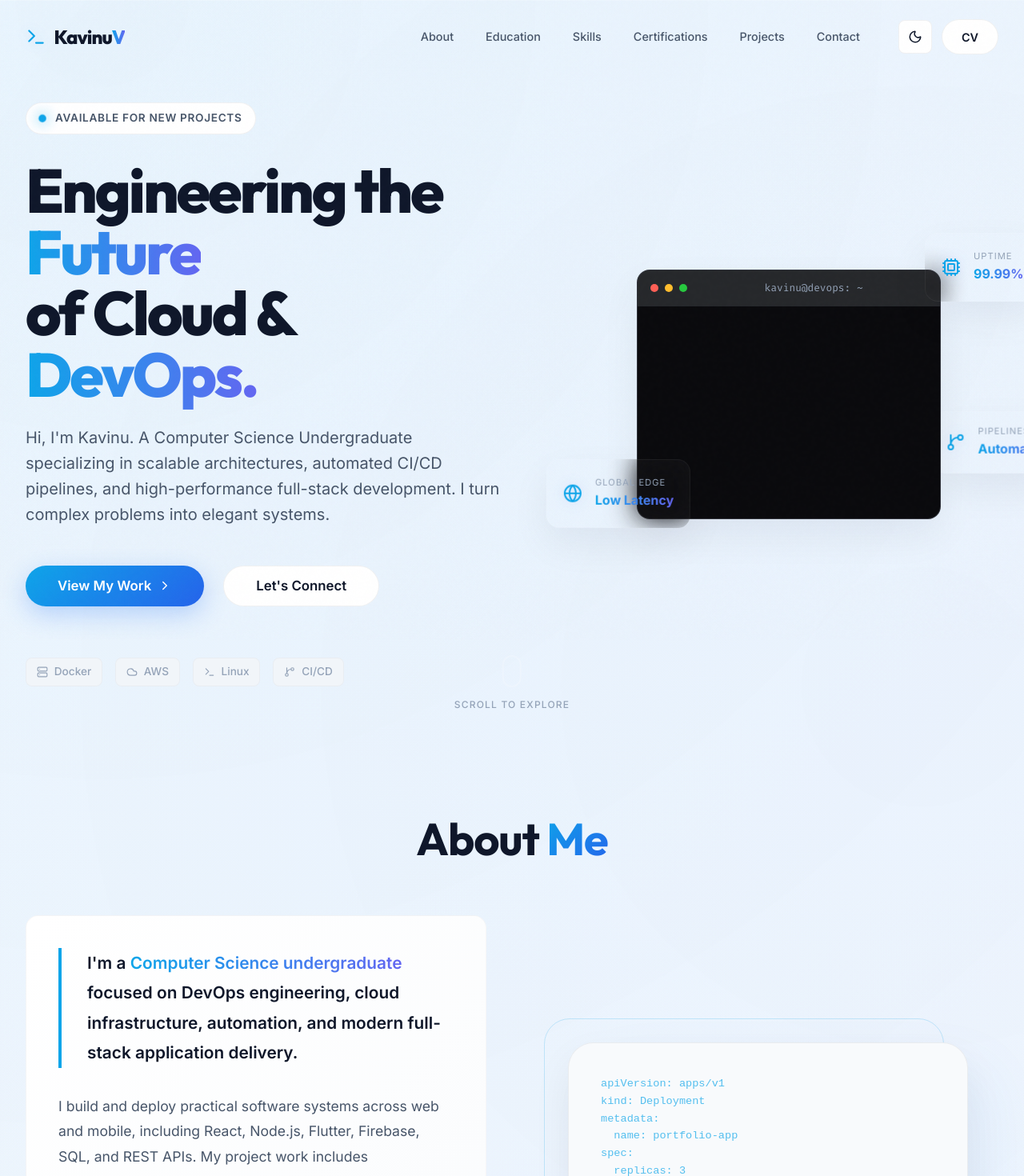
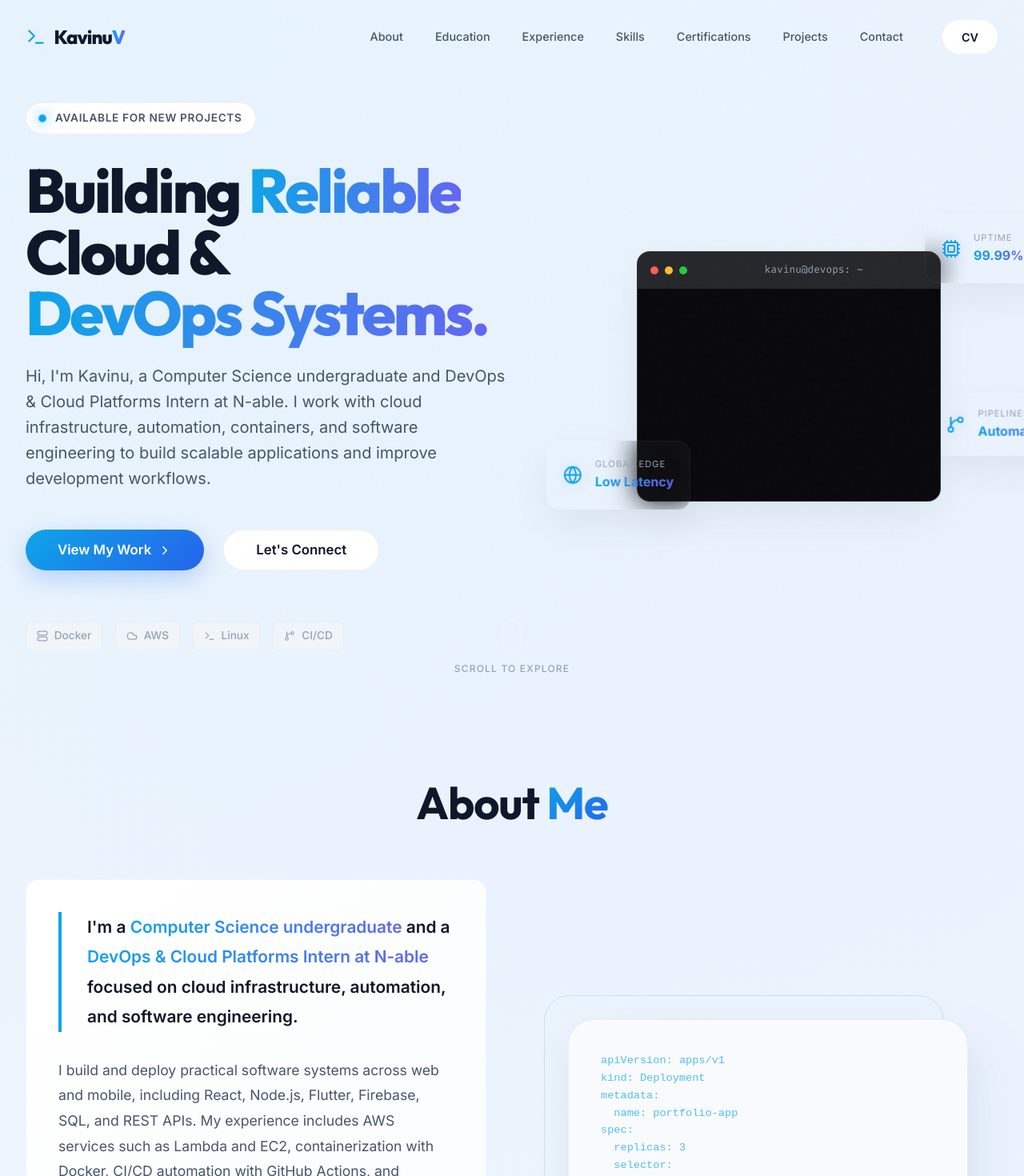
Before and after one commit to kavinu1/Portfolio, a React (Vite) app: page / in a window 1280 px wide. Shown: the top 1470 px of the page at 80% size. Built offline with nearby package versions, Linux system fonts and the light colour scheme.

Commit message:
Enhance portfolio: add Experience section, update About and Hero content, improve Navbar theme handling, and refine Skills and Certifications

```diff
--- a/index.html
+++ b/index.html
@@ -9,18 +9,8 @@
     <meta name="color-scheme" content="dark light" />
     <script>
       (function () {
-        try {
-          var storageKey = "theme";
-          var stored = localStorage.getItem(storageKey);
-          var theme =
-            stored === "light" || stored === "dark"
-              ? stored
-              : window.matchMedia &&
-                  window.matchMedia("(prefers-color-scheme: light)").matches
-                ? "light"
-                : "dark";
-          document.documentElement.dataset.theme = theme;
-        } catch (e) {}
+        var themeQuery = window.matchMedia("(prefers-color-scheme: light)");
+        document.documentElement.dataset.theme = themeQuery.matches ? "light" : "dark";
       })();
     </script>
     <!-- Google Fonts -->
--- a/src/App.tsx
+++ b/src/App.tsx
@@ -2,6 +2,7 @@ import Navbar from "./components/Navbar";
 import Hero from "./components/Hero";
 import About from "./components/About";
 import Education from "./components/Education";
+import Experience from "./components/Experience";
 import Skills from "./components/Skills";
 import Certifications from "./components/Certifications";
 import Projects from "./components/Projects";
@@ -18,6 +19,7 @@ function App() {
         <Hero />
         <About />
         <Education />
+        <Experience />
         <Skills />
         <Certifications />
         <Projects />
--- a/src/components/About.tsx
+++ b/src/components/About.tsx
@@ -17,13 +17,15 @@ const About: React.FC = () => {
               <span className="text-gradient">
                 Computer Science undergraduate
               </span>{" "}
-              focused on DevOps engineering, cloud infrastructure, automation,
-              and modern full-stack application delivery.
+              and a{" "}
+              <span className="text-gradient">DevOps &amp; Cloud Platforms Intern at N-able</span>{" "}
+              focused on cloud infrastructure, automation, and software engineering.
             </p>
             <p>
               I build and deploy practical software systems across web and
               mobile, including React, Node.js, Flutter, Firebase, SQL, and REST
-              APIs. My project work includes containerization with Docker,
+              APIs. My experience includes AWS services such as Lambda and EC2,
+              containerization with Docker,
               CI/CD automation with GitHub Actions, and deployments across
               Vercel, Render, Netlify, and Cloudflare Pages.
             </p>
@@ -39,7 +41,7 @@ const About: React.FC = () => {
                 <MapPin className="stat-icon" />
                 <div className="stat-info">
                   <h4>Location</h4>
-                  <p>Padukka, Sri Lanka</p>
+                  <p>Colombo, Sri Lanka</p>
                 </div>
               </div>
               <div className="stat-card">
--- a/src/components/Certifications.tsx
+++ b/src/components/Certifications.tsx
@@ -3,6 +3,10 @@ import { Award } from "lucide-react";
 import "./Certifications.css";
 
 const certificationsData = [
+  {
+    title: "AI Skills Fest 2026",
+    icon: <Award size={20} />,
+  },
   {
     title: "DevOps 101 Bootcamp",
     provider: "CoDeKu DevOps Academy",
@@ -40,6 +44,10 @@ const certificationsData = [
     icon: <Award size={20} />,
   },
   {
+    title: "Python for Non-Programmers",
+    icon: <Award size={20} />,
+  },
+  {
     title: "Data Science Math Skills",
     provider: "Duke University",
     date: "November 2023",
@@ -65,8 +73,8 @@ const Certifications: React.FC = () => {
               <div className="cert-icon text-gradient">{cert.icon}</div>
               <div className="cert-info">
                 <h3>{cert.title}</h3>
-                <p className="provider">{cert.provider}</p>
-                <p className="date">{cert.date}</p>
+                {cert.provider && <p className="provider">{cert.provider}</p>}
+                {cert.date && <p className="date">{cert.date}</p>}
               </div>
             </div>
           ))}
--- a/src/components/Contact.tsx
+++ b/src/components/Contact.tsx
@@ -41,28 +41,6 @@ const Contact: React.FC = () => {
             </p>
 
             <div className="contact-methods">
-              <a
-                href="mailto:kavinuthepul456@gmail.com"
-                className="contact-method"
-              >
-                <div className="method-icon">
-                  <Mail size={24} />
-                </div>
-                <div className="method-details">
-                  <h4>Email Me</h4>
-                  <span>kavinuthepul456@gmail.com</span>
-                </div>
-              </a>
-
-              <a href="tel:+94712190188" className="contact-method">
-                <div className="method-icon">
-                  <Phone size={24} />
-                </div>
-                <div className="method-details">
-                  <h4>Call / WhatsApp</h4>
-                  <span>+94 71 219 0188</span>
-                </div>
-              </a>
 
               <a
                 href="https://www.linkedin.com/in/kavinuv"
@@ -112,7 +90,7 @@ const Contact: React.FC = () => {
             onSubmit={handleSubmit}
           >
             <div className="form-group">
-              <label htmlFor="name">System Admin Name</label>
+              <label htmlFor="name">Name</label>
               <input
                 type="text"
                 id="name"
@@ -123,7 +101,7 @@ const Contact: React.FC = () => {
             </div>
 
             <div className="form-group">
-              <label htmlFor="email">Return Address</label>
+              <label htmlFor="email">Email</label>
               <input
                 type="email"
                 id="email"
@@ -134,12 +112,12 @@ const Contact: React.FC = () => {
             </div>
 
             <div className="form-group">
-              <label htmlFor="message">Payload</label>
+              <label htmlFor="message">Message</label>
               <textarea
                 id="message"
                 name="message"
                 rows={5}
-                placeholder="Execute connection request..."
+                placeholder="Enter Your Message"
                 required
               ></textarea>
             </div>
--- /dev/null
+++ b/src/components/Experience.tsx
@@ -0,0 +1,30 @@
+import React from "react";
+import { Briefcase, Calendar, MapPin } from "lucide-react";
+
+const Experience: React.FC = () => (
+  <section className="education section" id="experience">
+    <div className="container">
+      <h2 className="section-title">
+        Professional <span>Experience</span>
+      </h2>
+      <div className="timeline">
+        <article className="timeline-item animate-fade-up">
+          <div className="timeline-dot"></div>
+          <div className="timeline-content glass-card">
+            <div className="degree-header">
+              <Briefcase size={20} className="text-gradient" />
+              <h3>DevOps &amp; Cloud Platforms Intern</h3>
+            </div>
+            <p className="institution">N-able</p>
+            <div className="edu-meta">
+              <span className="meta-item"><Calendar size={14} /> September 2026 - Present</span>
+              <span className="meta-item"><MapPin size={14} /> Colombo, Sri Lanka</span>
+            </div>
+          </div>
+        </article>
+      </div>
+    </div>
+  </section>
+);
+
+export default Experience;
--- a/src/components/Footer.tsx
+++ b/src/components/Footer.tsx
@@ -1,5 +1,5 @@
 import React from "react";
-import { Github, Linkedin, Mail } from "lucide-react";
+import { Github, Linkedin } from "lucide-react";
 import "./Footer.css";
 
 const Footer: React.FC = () => {
@@ -67,9 +67,6 @@ const Footer: React.FC = () => {
             >
               <Linkedin size={20} />
             </a>
-            <a href="mailto:kavinuthepul456@gmail.com" aria-label="Email">
-              <Mail size={20} />
-            </a>
           </div>
         </div>
       </div>
--- a/src/components/Hero.tsx
+++ b/src/components/Hero.tsx
@@ -20,15 +20,16 @@ const Hero: React.FC = () => {
           </div>
 
           <h1 className="hero-title animate-fade-up animate-delay-1">
-            Engineering the <span className="text-gradient">Future</span> <br />
-            of Cloud & <br />
-            <span className="text-gradient">DevOps.</span>
+            Building <span className="text-gradient">Reliable</span> <br />
+            Cloud & <br />
+            <span className="text-gradient">DevOps Systems.</span>
           </h1>
 
           <p className="hero-subtitle animate-fade-up animate-delay-2">
-            Hi, I'm Kavinu. A Computer Science Undergraduate specializing in
-            scalable architectures, automated CI/CD pipelines, and high-performance
-            full-stack development. I turn complex problems into elegant systems.
+            Hi, I'm Kavinu, a Computer Science undergraduate and DevOps & Cloud
+            Platforms Intern at N-able. I work with cloud infrastructure,
+            automation, containers, and software engineering to build scalable
+            applications and improve development workflows.
           </p>
 
           <div className="hero-actions animate-fade-up animate-delay-3">
--- a/src/components/Navbar.tsx
+++ b/src/components/Navbar.tsx
@@ -3,43 +3,22 @@ import {
   Terminal,
   Menu,
   X,
-  Sun,
-  Moon,
   User,
   GraduationCap,
   Cpu,
   Award,
   Briefcase,
-  Mail,
+  MessageSquare,
   Github,
   Linkedin,
   ChevronRight,
 } from "lucide-react";
 import "./Navbar.css";
 
-type Theme = "dark" | "light";
-
-const THEME_STORAGE_KEY = "theme";
-
-function getInitialTheme(): Theme {
-  if (typeof window === "undefined") return "dark";
-  try {
-    const stored = window.localStorage.getItem(THEME_STORAGE_KEY);
-    if (stored === "light" || stored === "dark") return stored;
-  } catch {
-    // ignore
-  }
-  return window.matchMedia &&
-    window.matchMedia("(prefers-color-scheme: light)").matches
-    ? "light"
-    : "dark";
-}
-
 const Navbar: React.FC = () => {
   const [isScrolled, setIsScrolled] = useState(false);
   const [isMobileMenuOpen, setIsMobileMenuOpen] = useState(false);
   const [activeSection, setActiveSection] = useState("home");
-  const [theme, setTheme] = useState<Theme>(() => getInitialTheme());
   const resumeHref = `${import.meta.env.BASE_URL}Kavinu Vanniarachchi CV.pdf`;
 
   useEffect(() => {
@@ -52,6 +31,7 @@ const Navbar: React.FC = () => {
       "home",
       "about",
       "education",
+      "experience",
       "skills",
       "certifications",
       "projects",
@@ -92,13 +72,15 @@ const Navbar: React.FC = () => {
   }, [isMobileMenuOpen]);
 
   useEffect(() => {
-    document.documentElement.dataset.theme = theme;
-    try {
-      window.localStorage.setItem(THEME_STORAGE_KEY, theme);
-    } catch {
-      // ignore
-    }
-  }, [theme]);
+    const themeQuery = window.matchMedia("(prefers-color-scheme: light)");
+    const applyTheme = () => {
+      document.documentElement.dataset.theme = themeQuery.matches ? "light" : "dark";
+    };
+
+    applyTheme();
+    themeQuery.addEventListener("change", applyTheme);
+    return () => themeQuery.removeEventListener("change", applyTheme);
+  }, []);
 
   useEffect(() => {
     if (!isMobileMenuOpen) return;
@@ -117,6 +99,12 @@ const Navbar: React.FC = () => {
       id: "education",
       icon: <GraduationCap size={20} />,
     },
+    {
+      name: "Experience",
+      href: "#experience",
+      id: "experience",
+      icon: <Briefcase size={20} />,
+    },
     { name: "Skills", href: "#skills", id: "skills", icon: <Cpu size={20} /> },
     {
       name: "Certifications",
@@ -130,15 +118,8 @@ const Navbar: React.FC = () => {
       id: "projects",
       icon: <Briefcase size={20} />,
     },
-    { name: "Contact", href: "#contact", id: "contact", icon: <Mail size={20} /> },
+    { name: "Contact", href: "#contact", id: "contact", icon: <MessageSquare size={20} /> },
   ];
-
-  const toggleTheme = () => {
-    setTheme((prev) => (prev === "dark" ? "light" : "dark"));
-  };
-
-  const themeButtonLabel =
-    theme === "dark" ? "Switch to light theme" : "Switch to dark theme";
 
   return (
     <header className={`navbar ${isScrolled ? "scrolled" : ""}`}>
@@ -170,15 +151,6 @@ const Navbar: React.FC = () => {
             ))}
           </ul>
           <div className="nav-actions">
-            <button
-              type="button"
-              className="theme-toggle"
-              onClick={toggleTheme}
-              aria-label={themeButtonLabel}
-              title={themeButtonLabel}
-            >
-              {theme === "dark" ? <Sun size={18} /> : <Moon size={18} />}
-            </button>
             <a
               href={resumeHref}
               className="resume-btn"
@@ -192,16 +164,6 @@ const Navbar: React.FC = () => {
         </nav>
 
         <div className="mobile-actions">
-          <button
-            type="button"
-            className="theme-toggle"
-            onClick={toggleTheme}
-            aria-label={themeButtonLabel}
-            title={themeButtonLabel}
-          >
-            {theme === "dark" ? <Sun size={18} /> : <Moon size={18} />}
-          </button>
-
           {/* Mobile menu button */}
           <button
             className="mobile-menu-btn"
@@ -284,9 +246,6 @@ const Navbar: React.FC = () => {
             >
               <Linkedin size={20} />
             </a>
-            <a href="mailto:kavinuthepul456@gmail.com" aria-label="Email">
-              <Mail size={20} />
-            </a>
           </div>
         </div>
       </div>
--- a/src/components/Skills.tsx
+++ b/src/components/Skills.tsx
@@ -17,6 +17,9 @@ const skillCategories = [
     icon: <Settings size={22} />,
     skills: [
       "Docker",
+      "AWS Lambda",
+      "Amazon EC2",
+      "Cloud Computing",
       "CI/CD Concepts",
       "GitHub Actions",
       "Containerization",
@@ -24,9 +27,15 @@ const skillCategories = [
     ],
   },
   {
-    title: "Version Control",
-    icon: <GitBranch size={22} />,
-    skills: ["Git", "GitHub", "Branch-based Development Workflows"],
+    title: "Tools & Platforms",
+    icon: <Terminal size={22} />,
+    skills: [
+      "Linux (Basic Administration)",
+      "CLI",
+      "Vercel",
+      "Render",
+      "Cloudflare Pages",
+    ],
   },
   {
     title: "Programming & Scripting",
@@ -39,20 +48,14 @@ const skillCategories = [
     skills: ["Flutter", "React", "Node.js", "HTML", "CSS"],
   },
   {
+    title: "Version Control",
+    icon: <GitBranch size={22} />,
+    skills: ["Git", "GitHub", "Branch-based Development Workflows"],
+  },
+  {
     title: "Databases & Backend",
     icon: <Database size={22} />,
     skills: ["SQL", "Firebase", "REST APIs"],
-  },
-  {
-    title: "Tools & Platforms",
-    icon: <Terminal size={22} />,
-    skills: [
-      "Linux (Basic Administration)",
-      "CLI",
-      "Vercel",
-      "Render",
-      "Cloudflare Pages",
-    ],
   },
 ];
 
```
